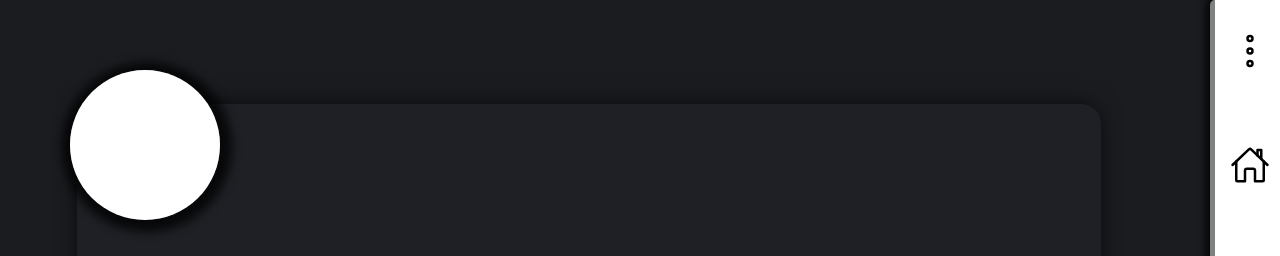
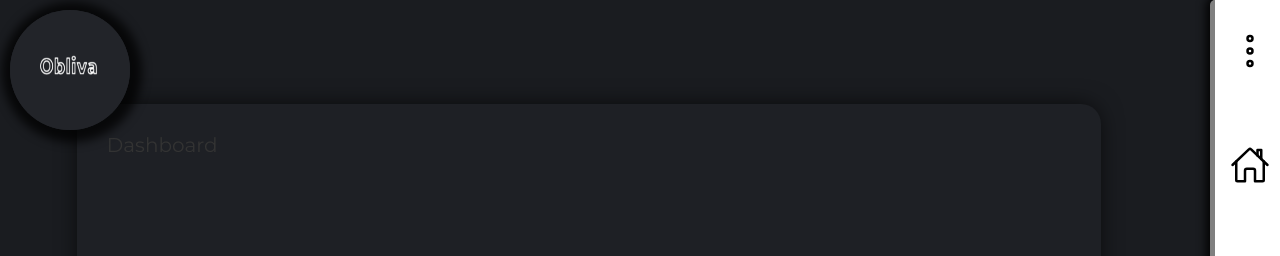
Before and after one commit to KGEC-2019-23/webproject-1, a plain HTML site: page index.html in a window 1280 px wide. Shown: the top 256 px of the page. Drawn offline with nearby package versions, Linux system fonts and the light colour scheme.

Commit message:
Added effects to the float button

```diff
--- a/index.html
+++ b/index.html
@@ -17,15 +17,13 @@
         <div id="logoDiv">
 
                 <input class="logo-btn" type="checkbox" id="logo-btn"/>
-                <label class="logo-icon" for="logo-btn"><div id="logocheck"></div></label>
+                <label class="logo-icon" for="logo-btn"><div id="logocheck"><img src = "resources/img/logo.png"></div></label>
 
             <ul id="logoMenu">
-                <li><a href="#" id="a1"><img src="resources/img/home.svg" class="licon" id="a1"/></a></li>
-                <li><a href="" id="a2"><img src="resources/img/pomodoro.svg" class="licon" id="a1"/></a></li>
-                <li><a href="" id="a3"><img src="resources/img/planner.svg" class="licon" id="a1"/></a></li>
-                <li><a href="" id="a4"><img src="resources/img/activity.svg" class="licon" id="a1"/></a></li>
-                <li><a href="" id="a5"><img src="resources/img/todo.svg" class="licon" id="a1"/></a></li>
-                <li><a href="" id="a6"><img src="resources/img/quick.svg" class="licon" id="a1"/></a></li>
+                <li><a href="" id="a1"><ion-icon id="a1" name="mail-open"></ion-icon></a></li>
+                <li><a href="" id="a2"><ion-icon id="a2" name="logo-slack"></ion-icon></a></li>
+                <li><a href="" id="a3"><ion-icon id="a3" name="logo-github"></ion-icon></a></li>
+                <li><a href="" id="a4"><ion-icon id="a4" name="logo-facebook"></ion-icon></a></li>
             </ul>
         </div>
 
@@ -52,6 +50,6 @@
         Linkss
     </footer>
     <script src="resources/js/script.js"></script>
-
+    <script src="https://unpkg.com/ionicons@5.0.0/dist/ionicons.js"></script>
 </body>
 </html>
--- a/resources/css/style.css
+++ b/resources/css/style.css
@@ -263,8 +263,10 @@ a {
         display: none;
     }
 }
-.licon{
+ion-icon {
+    font-size: 30px;
     width: 30px;
+    color: rgb(236, 237, 243);
 }
 #logoMenu li a{
     position: absolute;
@@ -275,7 +277,7 @@ a {
     height: 100%;
     width: 100%;
     border-radius: 50%;
-    background-color: #fff;
+    background-color: #222429;
     box-shadow: 2px 2px 10px 10px rgba(0,0,0,0.75);
 }
 .logo-icon{
@@ -290,98 +292,80 @@ a {
 /*---this is temporily solving of a bug*/
 #a1{
     transform-origin: center;
-    transform: rotate(-0deg);
+    transform: rotate(-55deg);
     top: -20%;
     left: -40%;
 }
 #a2{
     transform-origin: center;
-    transform: rotate(-60deg);
+    transform: rotate(-75deg);
     top: -13%;
     left: -60%;
 }
 #a3{
     transform-origin: center;
-    transform: rotate(-120deg);
+    transform: rotate(-95deg);
     top: 15%;
     left: -60%;
 }
 #a4{
     transform-origin: center;
-    transform: rotate(-180deg);
+    transform: rotate(-115deg);
     top: 20%;
     left: -40%;
-}
-#a5{
-    transform-origin: center;
-    transform: rotate(-240deg);
-    top: 8%;
-    left: -20%;
-}
-#a6{
-    transform-origin: center;
-    transform: rotate(-300deg);
-    top: -10%;
-    left: -20%;
 }
 /*---this is temporily solving of a bug end*/
 #logoDiv{
     position: fixed;
-    top: 70px;
-    left: 70px;
-    height: 150px;
-    width:150px;
+    top: 10px;
+    left: 10px;
+    height: 120px;
+    width:120px;
     border-radius: 50%;
-    background-color:#fff;
+    background-color:transparent;
 }
 #logoMenu li{
     transition: all 0.5s ease-in-out;
     position: absolute;
-    top: 50px;
-    left: 50px;
+    top: calc((100% - 45px)/2);
+    left: calc((100% - 45px)/2);
     height: 50px;
     width: 50px;
-    text-align: center;
+    text-align: justify;
     border-radius: 50%;
-    background-color: rgb(17, 134, 230);
+    background-color: transparent;
     z-index: -1;
 }
 #logo{
     z-index: 1;
 }
 #logo-btn:checked~ #logoMenu li{
-    transform-origin:105px 105px ;
-    top: -30px;
-    left: -30px;
+    transform-origin:100px 100px ;
+    top: -40px;
+    left: -40px;
 }
 
 #logo-btn:checked~#logoMenu li:nth-child(1){
-    transform: rotate(0deg);
+    transform: rotate(110deg);
 }
 #logo-btn:checked~#logoMenu li:nth-child(2){
-    transform: rotate(60deg);
+    transform: rotate(150deg);
 
 }
 #logo-btn:checked~#logoMenu li:nth-child(3){
 
-    transform: rotate(120deg);
+    transform: rotate(190deg);
 }
 #logo-btn:checked~#logoMenu li:nth-child(4){
 
-    transform: rotate(180deg);
+    transform: rotate(230deg);
 }
-#logo-btn:checked~#logoMenu li:nth-child(5){
+#logoMenu li a:hover {
+    background-color: transparent;
+}
 
-    transform: rotate(240deg);
-}
-#logo-btn:checked~#logoMenu li:nth-child(6){
-
-    transform: rotate(300deg);
-}
-#logoMenu li a:hover{
-    background-color: transparent;
+#logoDiv img {
+    height: 100%;
+    width: 100%;
     border-radius: 50%;
 }
-#logoMenu li:hover{
-    background-color:rgb(17, 134, 230,0.5);
-}
```
Also changed, not shown: resources/img/logo.png (added).
